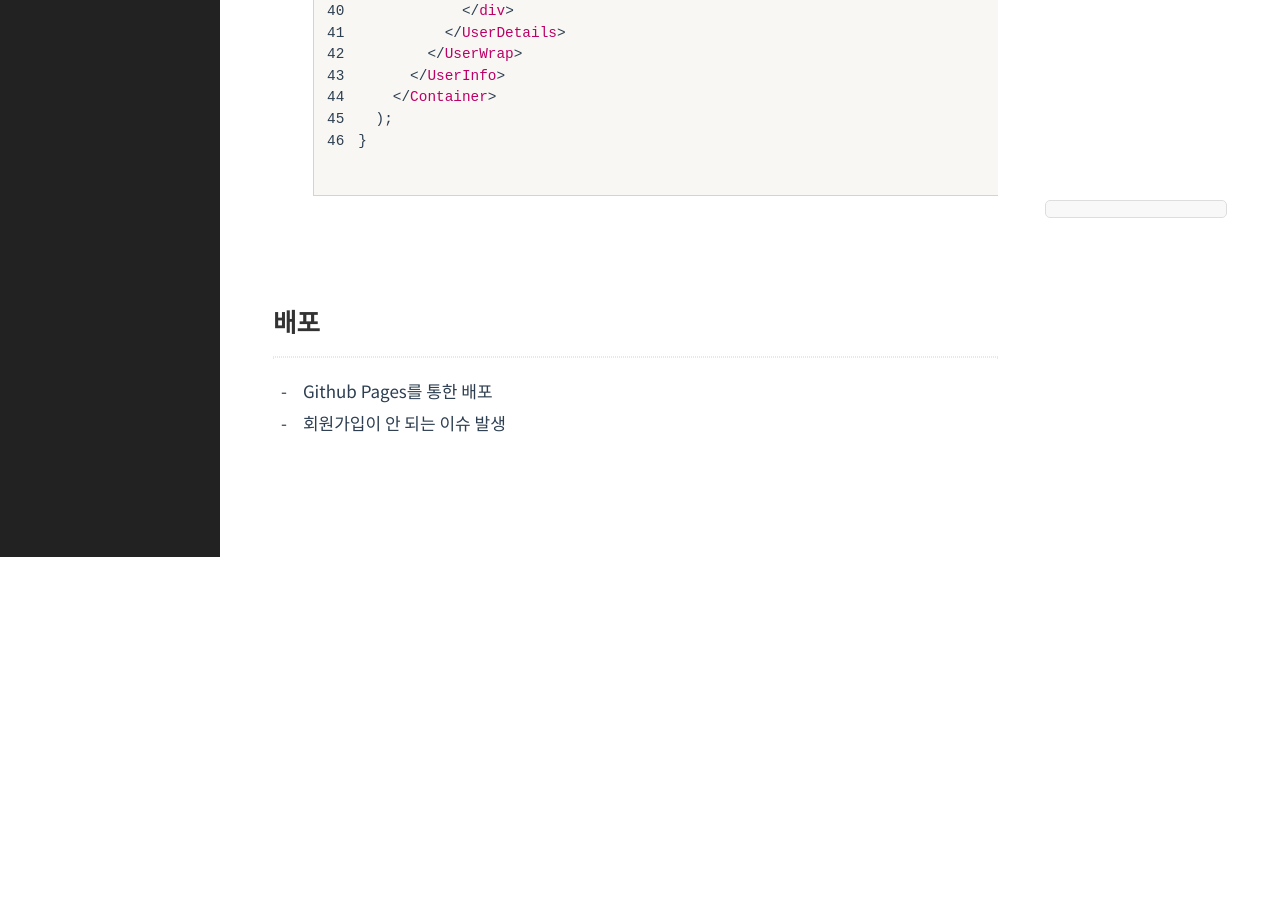
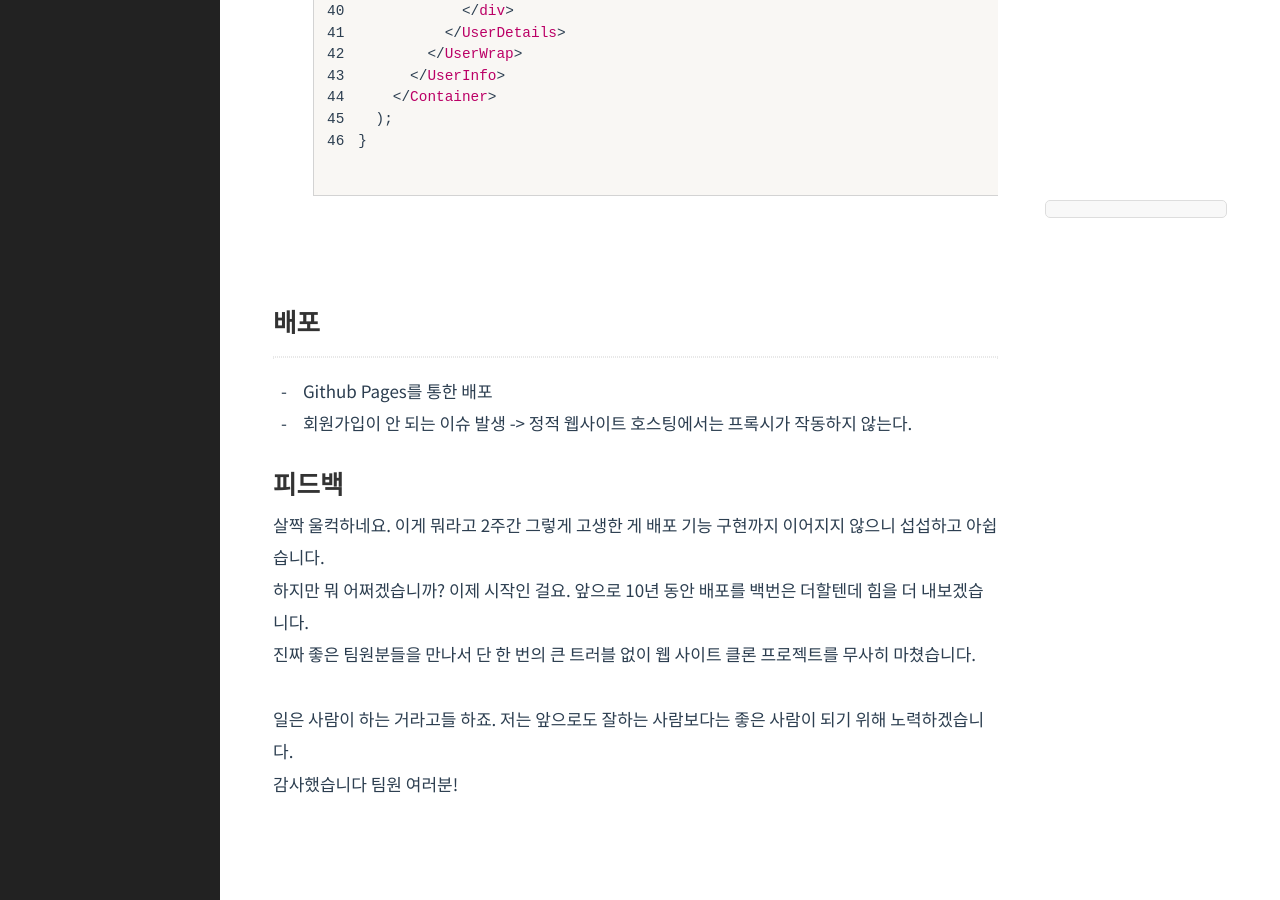
Before and after one commit to hajongon/hajongon.github.io, a Jekyll site: the page built from _posts/2023-04-27-stackoverflow-06.md, in a window 1280 px wide and 900 px high, scrolled down 8916 px. Built offline with Jekyll 4.4.1, drawn with Linux system fonts in a browser that asks for light colours; comment, search, counter and statistics services are not loaded; before the commit the page ends 9473 px from its top, so only the background shows below that.

Commit message:
post: stackoverflow 06 수정

```diff
--- a/_posts/2023-04-27-stackoverflow-06.md
+++ b/_posts/2023-04-27-stackoverflow-06.md
@@ -361,4 +361,15 @@ function PostWriter({ question }) {
 ## 배포
 ---
   - Github Pages를 통한 배포
-  - 회원가입이 안 되는 이슈 발생
+  - 회원가입이 안 되는 이슈 발생 -> 정적 웹사이트 호스팅에서는 프록시가 작동하지 않는다.
+
+
+## 피드백
+
+살짝 울컥하네요. 이게 뭐라고 2주간 그렇게 고생한 게 배포 기능 구현까지 이어지지 않으니 섭섭하고 아쉽습니다.<br>
+하지만 뭐 어쩌겠습니까? 이제 시작인 걸요. 앞으로 10년 동안 배포를 백번은 더할텐데 힘을 더 내보겠습니다.<br>
+진짜 좋은 팀원분들을 만나서 단 한 번의 큰 트러블 없이 웹 사이트 클론 프로젝트를 무사히 마쳤습니다.<br>
+<br>
+
+일은 사람이 하는 거라고들 하죠. 저는 앞으로도 잘하는 사람보다는 좋은 사람이 되기 위해 노력하겠습니다.<br>
+감사했습니다 팀원 여러분!<br>
```
